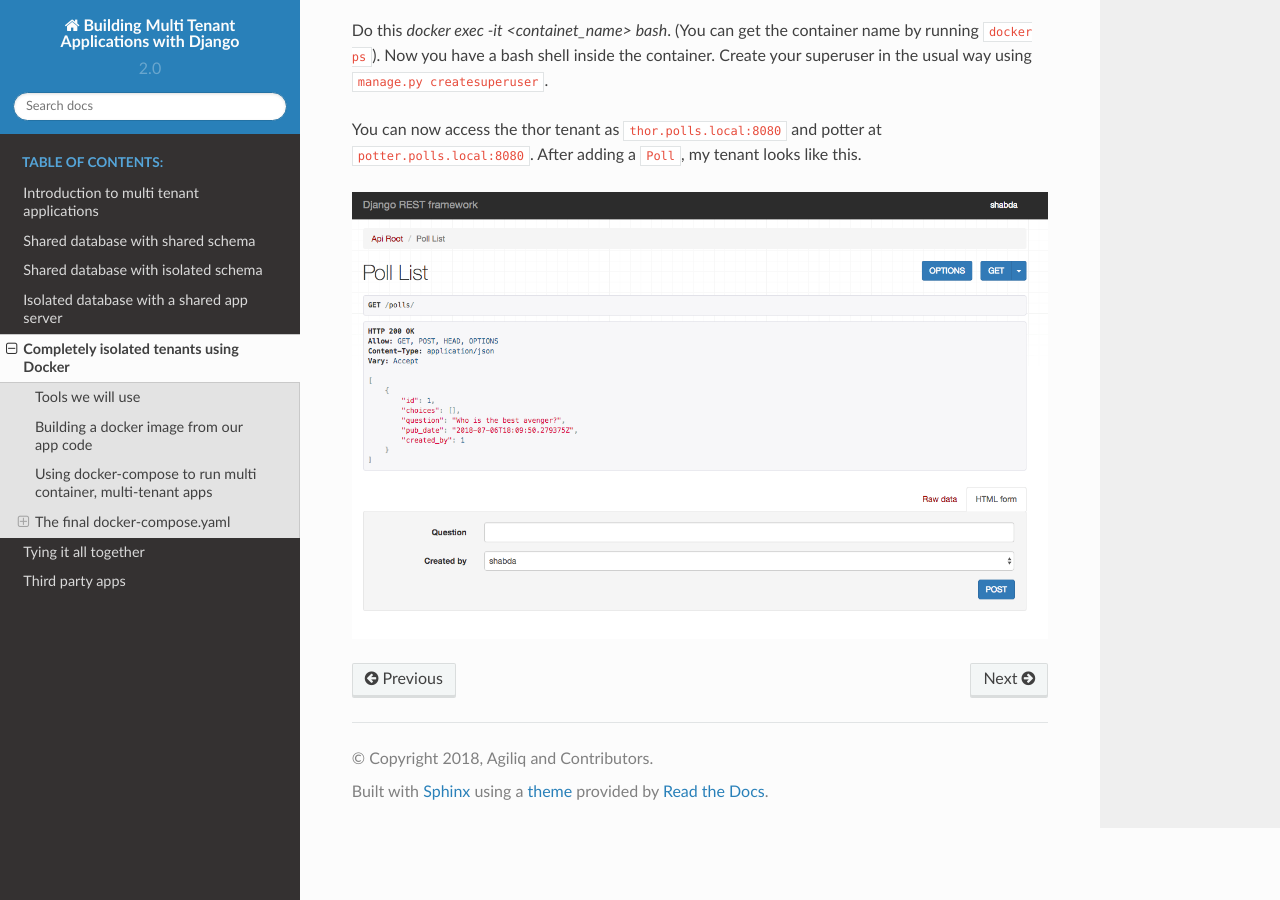
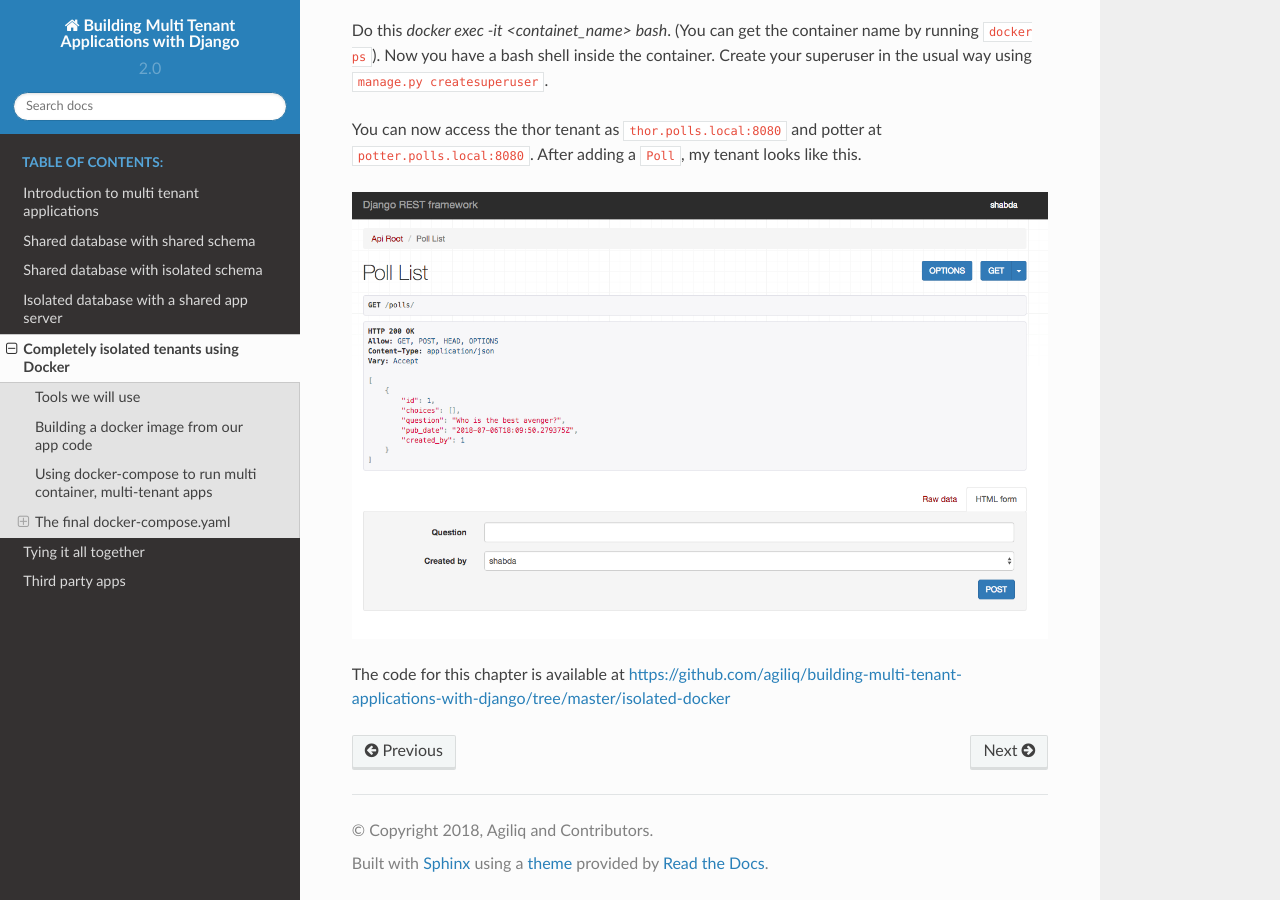
Before and after one commit to agiliq/building-multi-tenant-applications-with-django, a Sphinx documentation site: the page built from source/isolated-dockers.rst, in a window 1280 px wide and 900 px high, scrolled down 4809 px. Built offline with Sphinx 7.4.7 and the Read the Docs theme 2.0.0, drawn with Linux system fonts in a browser that asks for light colours.

Commit message:
Update isolated-dockers.rst

```diff
--- a/source/isolated-dockers.rst
+++ b/source/isolated-dockers.rst
@@ -255,3 +255,5 @@
 You can now access the thor tenant as :code:`thor.polls.local:8080` and potter at :code:`potter.polls.local:8080`. After adding a :code:`Poll`, my tenant looks like this.
 
 .. image:: polls-isolated-docker.png
+
+The code for this chapter is available at https://github.com/agiliq/building-multi-tenant-applications-with-django/tree/master/isolated-docker
```
